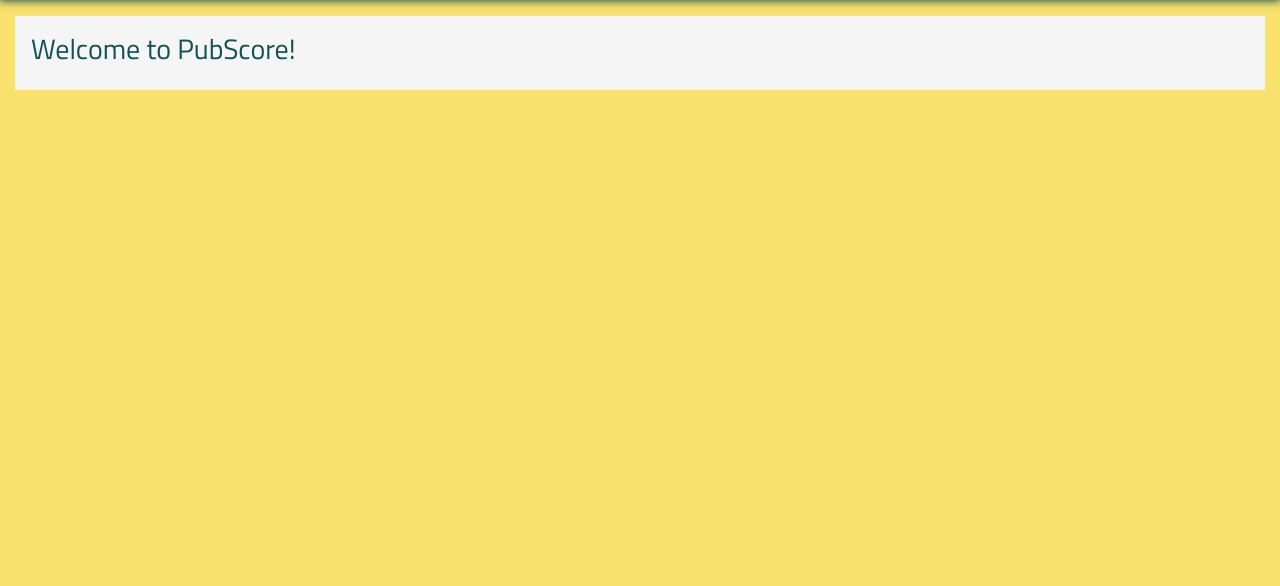
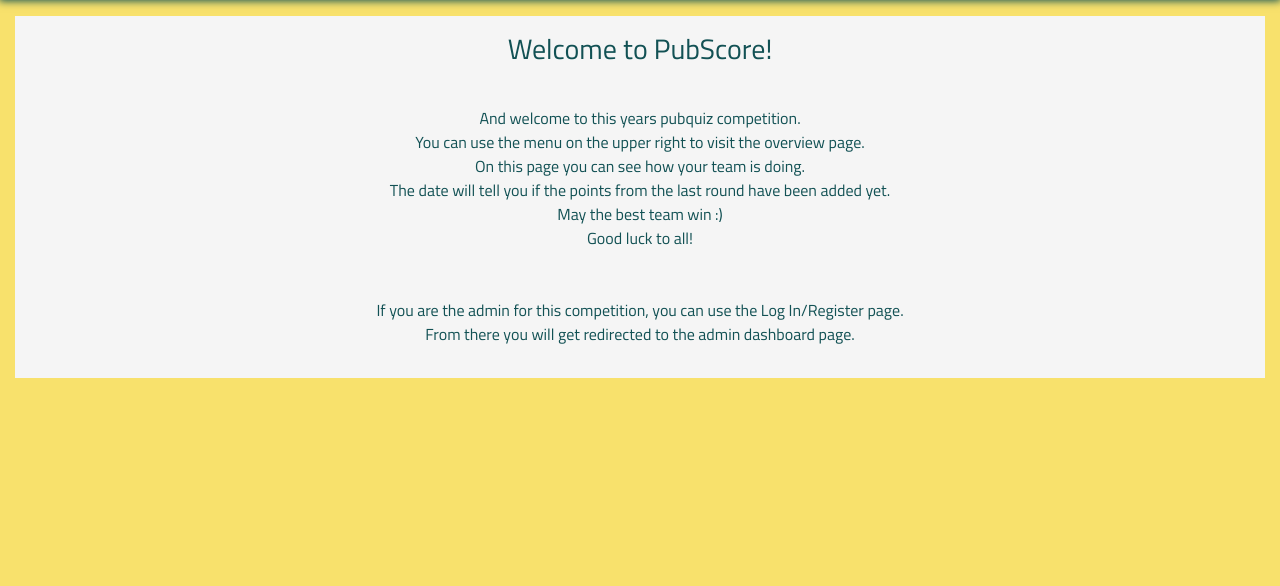
Before and after one commit to Code-Institute-Submissions/PubScore, a Flask app: page / in a window 1280 px wide. Shown: the part 80-666 px from the top of the page. Run offline with Flask 2, Linux system fonts and the light colour scheme; some libraries are stand-ins or nearby versions.

Commit message:
Added text to index page

```diff
--- a/static/css/style.css
+++ b/static/css/style.css
@@ -257,10 +257,13 @@
     padding: 1rem;
 }
 
+.title-text {
+    text-align: center;
+    margin-bottom: 2.5rem;
+}
+
 .text {
     text-align: center;
-    color: #125154;
-    margin-bottom: 2.5rem;
 }
 
 /*--------------------------------------------------Footer*/
--- a/templates/contact.html
+++ b/templates/contact.html
@@ -3,7 +3,7 @@
     <div class="row page">
         <div class="col-12 content">
             <!-- A contact form for the owner of the pub in case there's any problems with the website -->
-            <div class="text">
+            <div class="title-text">
                 <h3>In case of any problems</h3>
                 <h5>Please use this contact form</h5>
             </div>
--- a/templates/index.html
+++ b/templates/index.html
@@ -3,7 +3,23 @@
 <div class="row page">
     <div class="col-12 content">
         <!-- Information for the visitors of PubScore -->
-        <h3>Welcome to PubScore!</h3>
+        <div class="title-text">
+            <h3>Welcome to PubScore!</h3>
+        </div>
+        <div class="text">
+            <p>
+                And welcome to this years pubquiz competition.<br>
+                You can use the menu on the upper right to visit the overview page.<br>
+                On this page you can see how your team is doing.<br>
+                The date will tell you if the points from the last round have been added yet.<br>
+                May the best team win :)<br>
+                Good luck to all!<br>
+                <br>
+                <br>
+                If you are the admin for this competition, you can use the Log In/Register page.<br>
+                From there you will get redirected to the admin dashboard page.
+            </p>
+        </div>
     <div>
 </div>
 {% endblock %}
```
